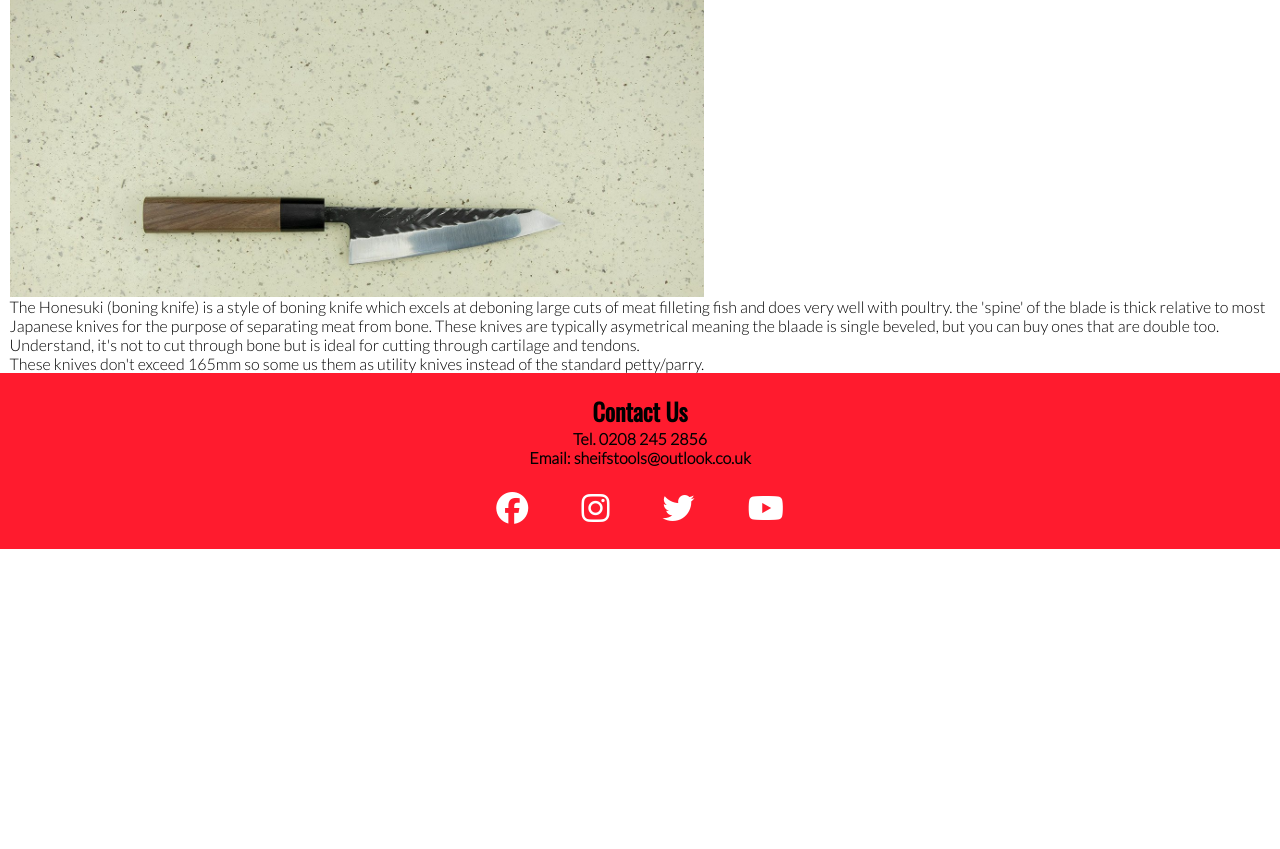
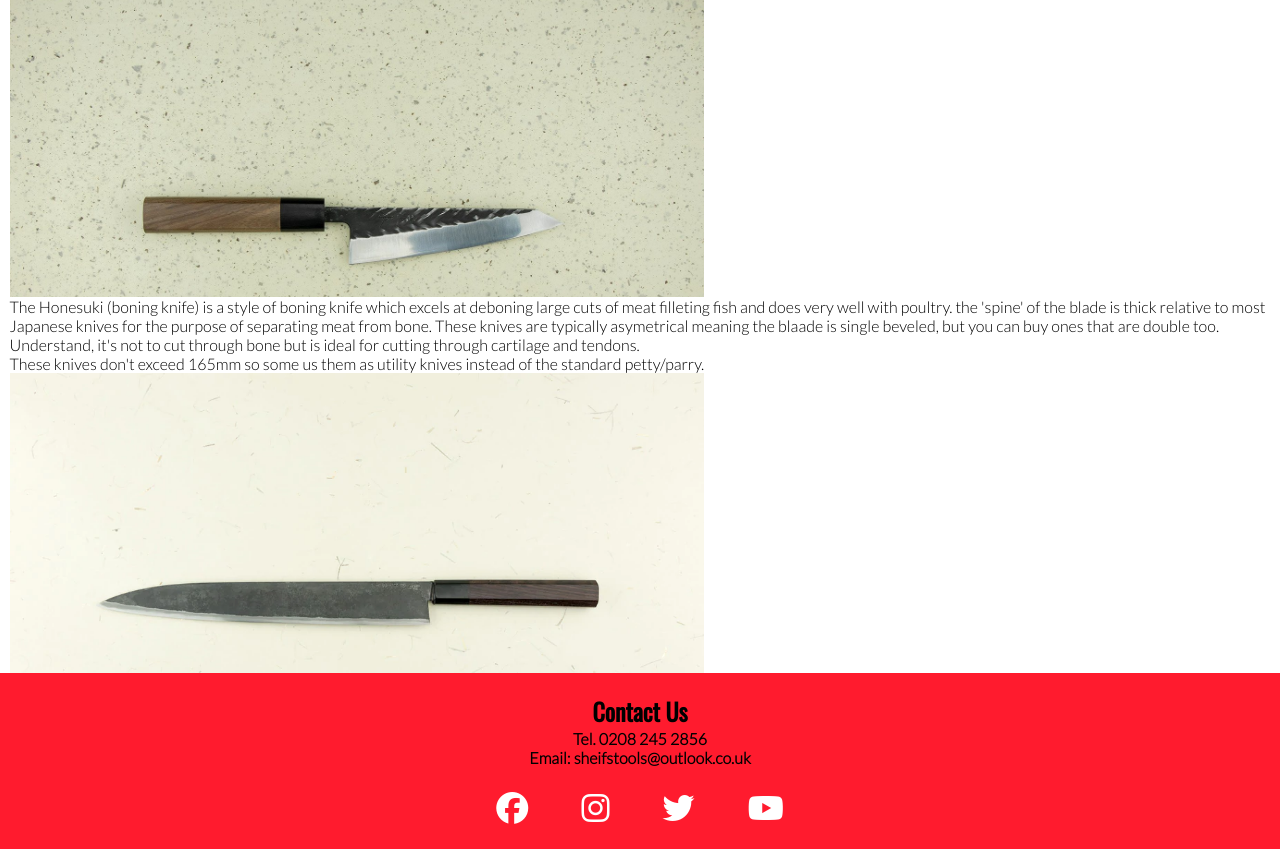
Before and after one commit to marmiteontoast/project-portfolio-1, a plain HTML site: page knives.html in a window 1280 px wide. Shown: the part 1625-2474 px from the top of the page. Before the commit the page ends 2174 px from the top, so only its background shows below. Drawn offline with nearby package versions, Linux system fonts and the light colour scheme.

Commit message:
add paragraphs to knife images, add sujihiki image to page

```diff
--- a/assets/css/index.css
+++ b/assets/css/index.css
@@ -270,6 +270,9 @@ footer p {
     background: url('../css/images/hammertone-honesuki-1_5000x.jpg');
 }
 
+.img-sujihiki {
+    background: url('../css/images/takeda-yanagiba-xl-1_5000x.webp');
+}
 
 .img-styling {
     background-size: 55%;
--- a/knives.html
+++ b/knives.html
@@ -70,6 +70,7 @@
         Understand, it's not to cut through bone but is ideal for cutting through cartilage and tendons.
     </p>
     <p>These knives don't exceed 165mm so some us them as utility knives instead of the standard petty/parry.</p>
+    <div class="img-sujihiki img-styling"></div>
     </main>
     <footer>
         <div class="wrapper">
```
